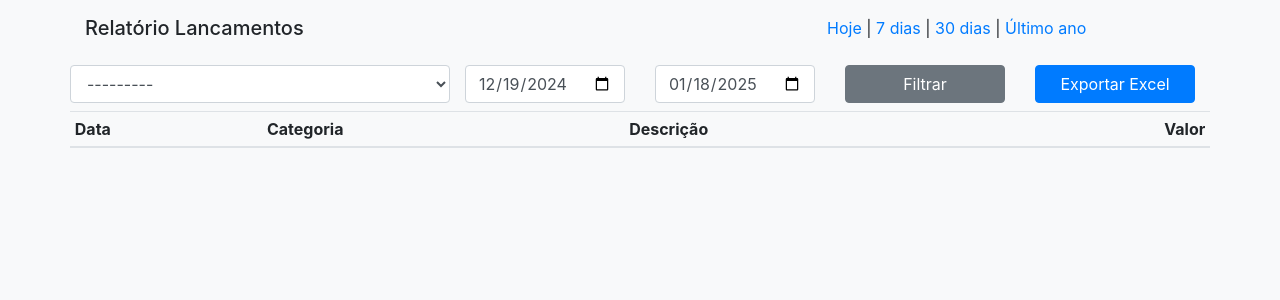
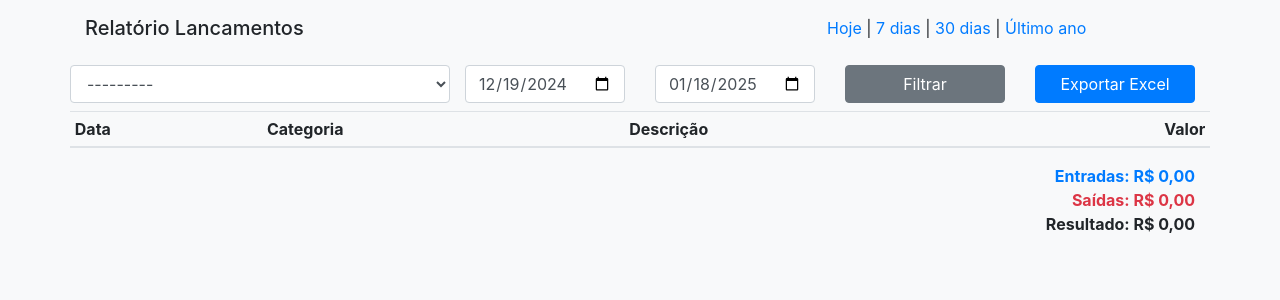
Before and after one commit to diogowagner/finan, a Django app: page /relatorios/lancamentos/ in a window 1280 px wide. Shown: the part 56-356 px from the top of the page. Run offline with Django 5.2, Linux system fonts and the light colour scheme; the visitor is signed in with stand-in values (Sample User, id 1); data that the repository does not hold is empty; parts of the project's set-up code (start-up, migrations or seed data) failed here and were passed over; some libraries are stand-ins or nearby versions.

Commit message:
melhorias relatorios

```diff
--- a/fluxo/templates/relatorio_lancamentos.html
+++ b/fluxo/templates/relatorio_lancamentos.html
@@ -106,6 +106,11 @@
             </tbody>
         </table>
     </div>
+    <div class="col-12 text-right">
+        <div><span class="font-weight-bold text-primary">Entradas: R$ {{ total_entradas|currency }}</span></div>
+        <div><span class="font-weight-bold text-danger">Saídas: R$ {{ total_saidas|currency }}</span></div>
+        <div><span class="font-weight-bold">Resultado: R$ {{ resultado|currency }}</span></div>
+    </div>
 </div>
 
 
--- a/fluxo/views/relatorios.py
+++ b/fluxo/views/relatorios.py
@@ -174,6 +174,16 @@ def relatorio_lancamentos(request):
     if categoria_selecionada:
         lancamentos_list = lancamentos_list.filter(categoria_id=categoria_selecionada)
 
+    total_entradas = 0
+    total_saidas = 0
+
+    for lancamento in lancamentos_list:
+        if lancamento.lancamento.tipo == 'RECEITA' and lancamento.lancamento.situacao == 'PAGO':
+            total_entradas += lancamento.lancamento.valor_total
+        elif lancamento.lancamento.tipo == 'DESPESA' and lancamento.lancamento.situacao == 'PAGO':
+            total_saidas += lancamento.lancamento.valor_total
+
+    resultado = total_entradas + total_saidas
 
     itemForm = ItemFormOp()
     # print(data_inicio)
@@ -181,6 +191,9 @@ def relatorio_lancamentos(request):
 
     context = {
         'relatorio': relatorio,
+        'total_entradas': total_entradas,
+        'total_saidas': total_saidas,
+        'resultado': resultado,
         'titulo': 'Relatório Lancamentos',
         'itemForm': itemForm,
         'lancamentos_list': lancamentos_list,
```
